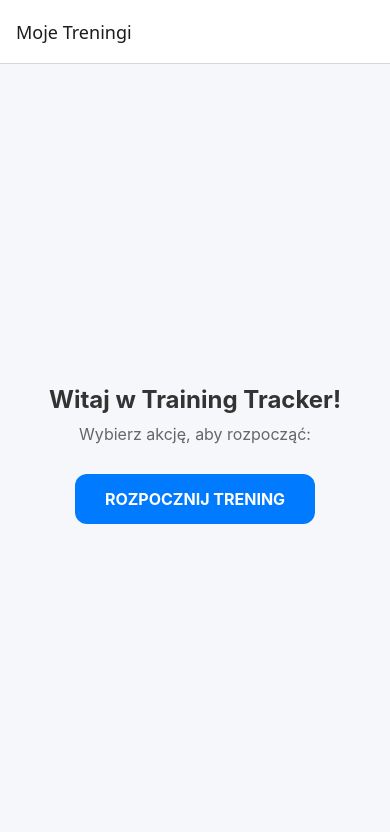
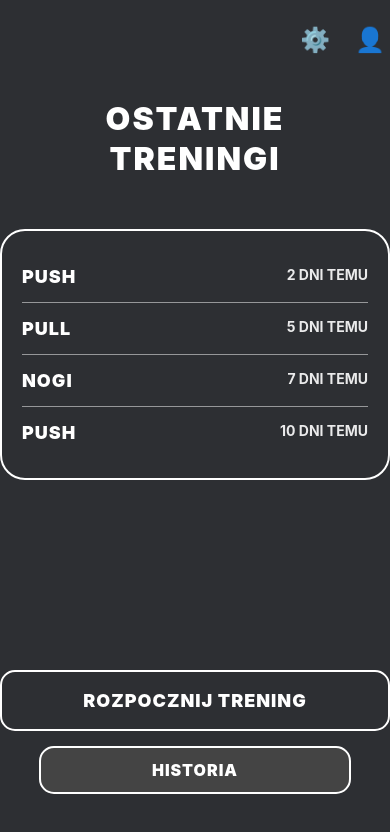
Before and after one commit to T00RRE/TrainingTrackerAPP_Front_React_Native_Mobile, a React Native app: screen /Home in a window 390 px wide. Shown: the top 832 px of the page. Built offline with nearby package versions, Linux system fonts and the light colour scheme.

Commit message:
Home Screen Styles

```diff
--- a/src/navigation/AppNavigator.tsx
+++ b/src/navigation/AppNavigator.tsx
@@ -17,7 +17,7 @@ const AppNavigator = () => {
         <Stack.Screen
           name="Home"
           component={HomeScreen}
-          options={{ title: 'Moje Treningi' }}
+          options={{ headerShown: false }}
         />
         <Stack.Screen
         name="WorkoutSelection"
--- a/src/screens/HomeScreen.tsx
+++ b/src/screens/HomeScreen.tsx
@@ -1,44 +1,167 @@
 import React from 'react';
-import { View, Text, StyleSheet, TouchableOpacity } from 'react-native';
+import { View, Text, StyleSheet, TouchableOpacity, SafeAreaView } from 'react-native';
 import { NativeStackScreenProps } from '@react-navigation/native-stack';
 import { RootStackParamList } from '../types/navigation';
+// Jeśli masz zainstalowane lucide-react-native lub expo-vector-icons, możesz dodać ikony
+// import { Settings, User } from 'lucide-react-native';
 
 type Props = NativeStackScreenProps<RootStackParamList, 'Home'>;
 
 const HomeScreen = ({ navigation }: Props) => {
   return (
-    <View style={styles.container}>
-      <Text style={styles.welcomeText}>Witaj w Training Tracker!</Text>
-      <Text style={styles.subtitle}>Wybierz akcję, aby rozpocząć:</Text>
+    <SafeAreaView style={styles.container}>
+      {/* Nagłówek z ikonami */}
+      <View style={styles.headerIcons}>
+        <TouchableOpacity style={styles.iconButton}>
+          <Text style={styles.iconPlaceholder}>⚙️</Text>
+        </TouchableOpacity>
+        <TouchableOpacity style={styles.iconButton}>
+          <Text style={styles.iconPlaceholder}>👤</Text>
+        </TouchableOpacity>
+      </View>
 
-      <TouchableOpacity
-        style={styles.mainButton}
-        onPress={() => navigation.navigate('WorkoutSelection')}
-      >
-        <Text style={styles.buttonText}>ROZPOCZNIJ TRENING</Text>
-</TouchableOpacity>
-    </View>
+      <Text style={styles.mainTitle}>OSTATNIE{"\n"}TRENINGI</Text>
+
+      {/* Karta z listą ostatnich treningów */}
+      <View style={styles.historyCard}>
+        <View style={styles.historyRow}>
+          <Text style={styles.workoutName}>PUSH</Text>
+          <Text style={styles.workoutDate}>2 DNI TEMU</Text>
+        </View>
+        <View style={styles.separator} />
+
+        <View style={styles.historyRow}>
+          <Text style={styles.workoutName}>PULL</Text>
+          <Text style={styles.workoutDate}>5 DNI TEMU</Text>
+        </View>
+        <View style={styles.separator} />
+
+        <View style={styles.historyRow}>
+          <Text style={styles.workoutName}>NOGI</Text>
+          <Text style={styles.workoutDate}>7 DNI TEMU</Text>
+        </View>
+        <View style={styles.separator} />
+
+        <View style={styles.historyRow}>
+          <Text style={styles.workoutName}>PUSH</Text>
+          <Text style={styles.workoutDate}>10 DNI TEMU</Text>
+        </View>
+      </View>
+
+      {/* Przyciski akcji na dole */}
+      <View style={styles.footer}>
+        <TouchableOpacity
+          style={styles.primaryButton}
+          onPress={() => navigation.navigate('WorkoutSelection')}
+        >
+          <Text style={styles.primaryButtonText}>ROZPOCZNIJ TRENING</Text>
+        </TouchableOpacity>
+
+        <TouchableOpacity
+          style={styles.secondaryButton}
+          onPress={() => {/* Tutaj będzie nawigacja do historii */}}
+        >
+          <Text style={styles.secondaryButtonText}>HISTORIA</Text>
+        </TouchableOpacity>
+      </View>
+    </SafeAreaView>
   );
 };
 
 const styles = StyleSheet.create({
   container: {
     flex: 1,
-    backgroundColor: '#F5F7FA', // Jasne, profesjonalne tło zamiast czerwonego
-    justifyContent: 'center',
+    backgroundColor: '#2D2F33',
+    paddingHorizontal: 30
+  },
+  headerIcons: {
+    flexDirection: 'row',
+    justifyContent: 'flex-end',
+    marginTop: 20,
+    gap: 15
+  },
+  iconButton: {
+    padding: 5
+  },
+  iconPlaceholder: {
+    fontSize: 24,
+    color: '#FFF'
+  },
+  mainTitle: {
+    color: '#FFF',
+    fontSize: 32,
+    fontWeight: '900',
+    textAlign: 'center',
+    marginTop: 40,
+    letterSpacing: 2,
+    lineHeight: 40
+  },
+  historyCard: {
+    marginTop: 50,
+    borderWidth: 2,
+    borderColor: '#FFF',
+    borderRadius: 25,
+    paddingVertical: 20,
+    paddingHorizontal: 20
+  },
+  historyRow: {
+    flexDirection: 'row',
+    justifyContent: 'space-between',
+    paddingVertical: 15
+  },
+  workoutName: {
+    color: '#FFF',
+    fontSize: 18,
+    fontWeight: '900',
+    letterSpacing: 1
+  },
+  workoutDate: {
+    color: '#FFF',
+    fontSize: 14,
+    fontWeight: '700',
+    opacity: 0.9
+  },
+  separator: {
+    height: 1,
+    backgroundColor: '#FFF',
+    opacity: 0.5,
+    marginHorizontal: 0
+  },
+  footer: {
+    marginTop: 'auto',
+    marginBottom: 50,
+    gap: 15
+  },
+  primaryButton: {
+    backgroundColor: 'transparent',
+    borderWidth: 2,
+    borderColor: '#FFF',
+    paddingVertical: 18,
+    borderRadius: 15,
+    alignItems: 'center'
+  },
+  primaryButtonText: {
+    color: '#FFF',
+    fontWeight: '900',
+    fontSize: 18,
+    letterSpacing: 1
+  },
+  secondaryButton: {
+    backgroundColor: '#444', // Ciemniejsze wypełnienie dla odróżnienia
+    borderWidth: 2,
+    borderColor: '#FFF',
+    paddingVertical: 12,
+    borderRadius: 15,
     alignItems: 'center',
-    padding: 20
+    width: '80%',
+    alignSelf: 'center'
   },
-  welcomeText: { fontSize: 24, fontWeight: 'bold', color: '#333', marginBottom: 10 },
-  subtitle: { fontSize: 16, color: '#666', marginBottom: 30 },
-  mainButton: {
-    backgroundColor: '#007AFF',
-    paddingVertical: 15,
-    paddingHorizontal: 30,
-    borderRadius: 12,
-    elevation: 4
-  },
-  buttonText: { color: '#FFF', fontWeight: 'bold', fontSize: 16 }
+  secondaryButtonText: {
+    color: '#FFF',
+    fontWeight: '900',
+    fontSize: 16,
+    letterSpacing: 1
+  }
 });
 
 export default HomeScreen;
```
